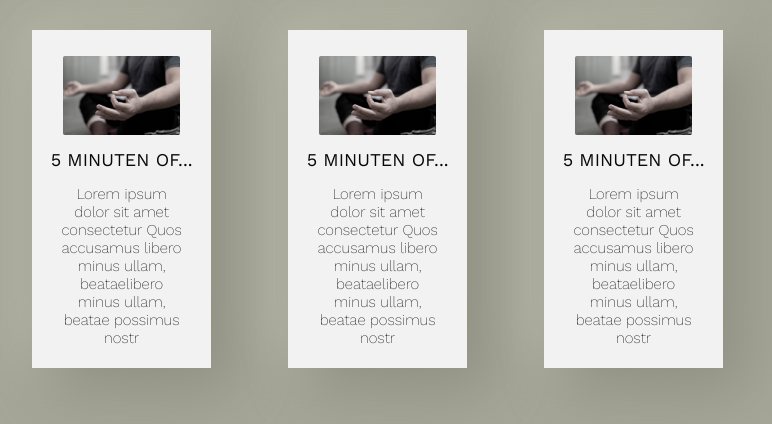
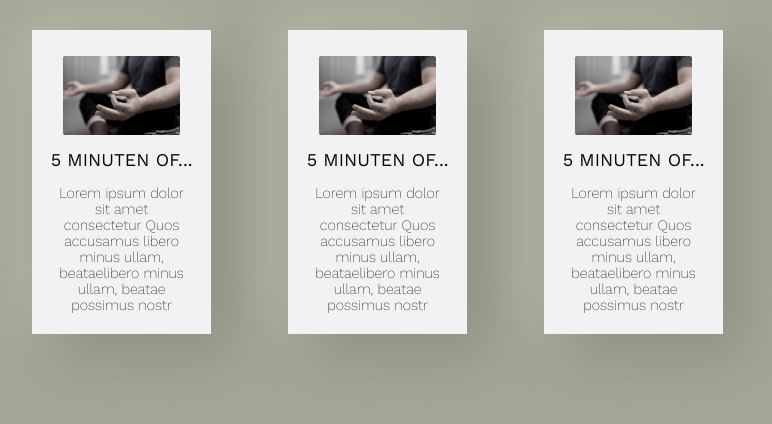
Before and after one commit to dajanaheinze/capstone-project, a React (Create React App) app: page / in a window 1280 px wide. Shown: the top 424 px of the page, without its empty margins (28-800 px from the left). Built offline with nearby package versions, Linux system fonts and the light colour scheme.

Commit message:
WIP Styling

```diff
--- a/src/TutorialTemplate.js
+++ b/src/TutorialTemplate.js
@@ -32,14 +32,14 @@ const TutorialWrapper = styled.div`
     }
 
     h2 {
-        font-size: 18px;
+        font-size: 1em;
         font-weight: 500;
         text-align: center;
         text-transform: uppercase;
     }
 
     p {
-        font-size: 15px;
+        font-size: 0.8em;
         font-weight: 200;
         margin: 0;
         padding: 0 10px 0 10px;
```
